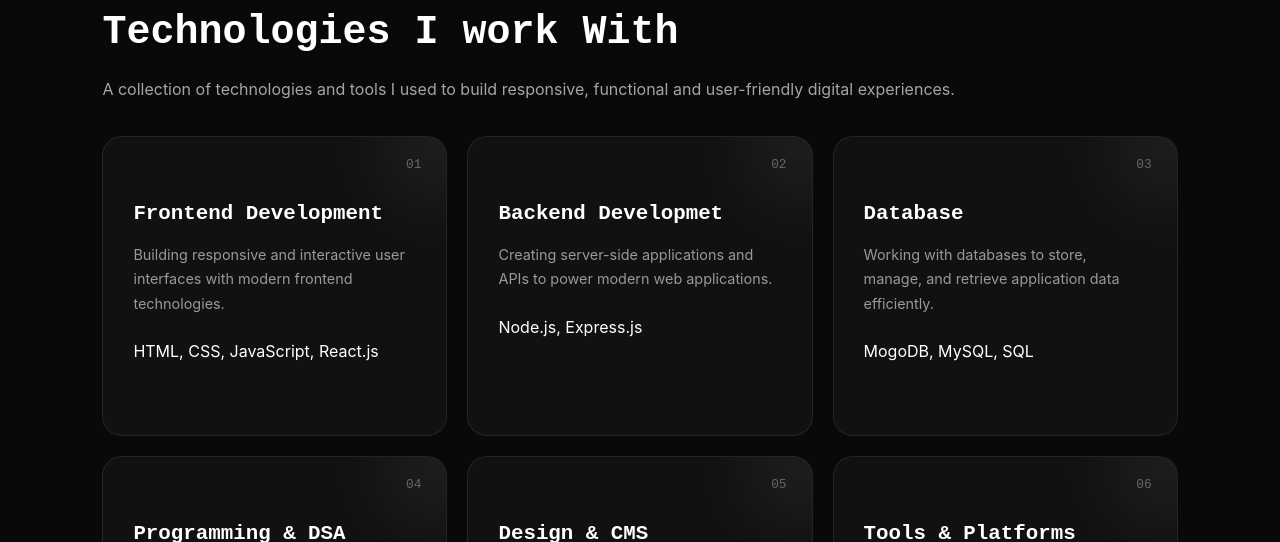
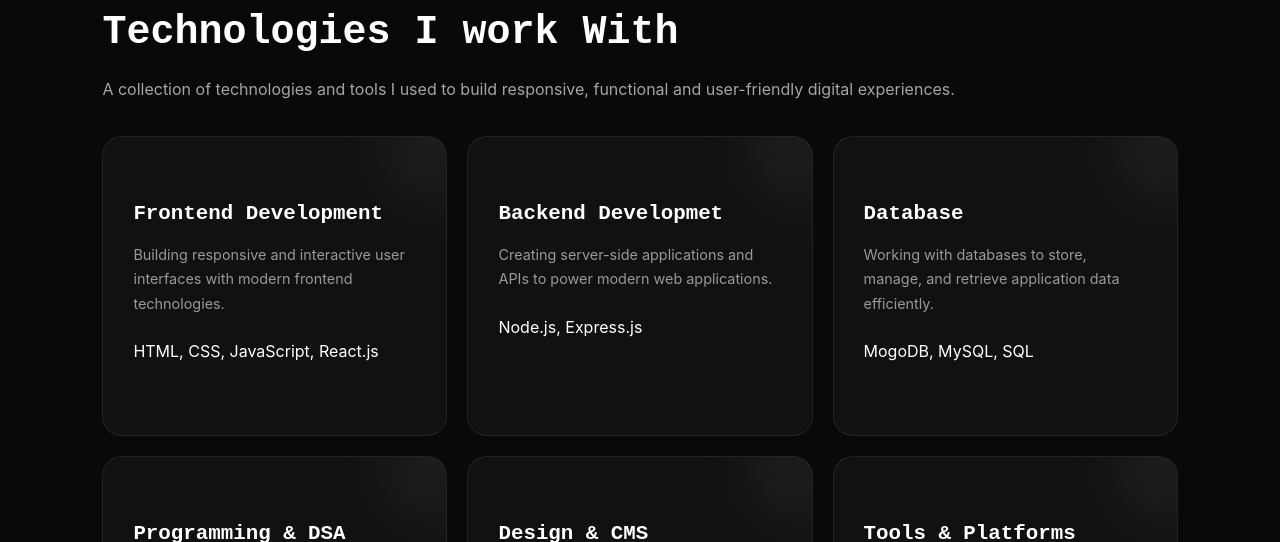
Before and after one commit to bhargavikrishna03/Portfolio, a React (Vite) app: page / in a window 1280 px wide. Shown: the part 1841-2383 px from the top of the page. Built offline with nearby package versions, Linux system fonts and the light colour scheme.

Commit message:
Comment out skill number display
Commented out the skill number display in SkillCard component.

```diff
--- a/src/SkillCard.jsx
+++ b/src/SkillCard.jsx
@@ -4,7 +4,7 @@ function SkillCard({number,title,description,skills}) {
   return (
     <>
       <div className="skill-card">
-        <span className="skill-number">{number}</span>
+        {/* <span className="skill-number">{number}</span> */}
         <h3>{title}</h3>
         <p>{description}</p>
         <div className="skills-tags">
```
